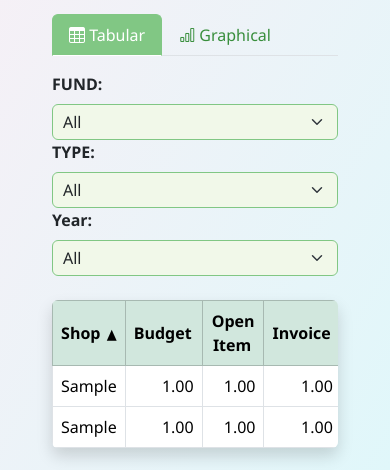
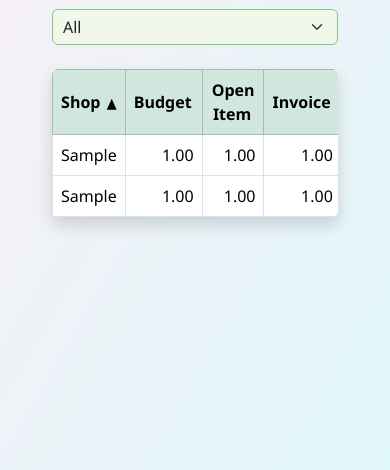
Before and after one commit to GeetishM/Dashboard, a Django app: page /shop-wise/ in a window 390 px wide. Shown: the part 1218-1688 px from the top of the page. Run offline with Django 4.2, Linux system fonts and the light colour scheme; tables that the repository leaves empty hold one stand-in row (values such as "Sample post").

Commit message:
Shop_Wise.html changes

```diff
--- a/dashboard/management_report/templates/management_report/shop_wise.html
+++ b/dashboard/management_report/templates/management_report/shop_wise.html
@@ -4,48 +4,21 @@
 {% block content %}
 <div class="container py-4">
   <div class="d-flex align-items-center mb-4">
-    <img src="https://img.icons8.com/color/48/000000/shop.png" alt="Shop Icon" class="me-2"/>
     <h2 class="mb-0 fw-bold text-success">Budget Analysis Shop-Wise</h2>
   </div>
 
-  <!-- Tab Navigation -->
-  <ul class="nav nav-tabs mb-3" id="viewTabs" role="tablist">
-    <li class="nav-item" role="presentation">
-      <button class="nav-link active" id="tabular-tab" data-bs-toggle="tab" data-bs-target="#tabularView"
-        type="button" role="tab" aria-controls="tabularView" aria-selected="true">
-        <i class="bi bi-table"></i> Tabular
-      </button>
-    </li>
-    <li class="nav-item" role="presentation">
-      <button class="nav-link" id="graphical-tab" data-bs-toggle="tab" data-bs-target="#graphicalView"
-        type="button" role="tab" aria-controls="graphicalView" aria-selected="false">
-        <i class="bi bi-bar-chart"></i> Graphical
-      </button>
-    </li>
-  </ul>
-
   <!-- Filter Controls -->
   <div class="row mb-4">
-    <div class="col-md-3">
+    <div class="col-md-2">
       <label for="fundFilter" class="form-label"><strong>FUND:</strong></label>
       <select id="fundFilter" class="form-select">
         <option value="all" selected>All</option>
-        <option value="MAIN">MAIN</option>
-        <option value="CRC">CRC</option>
-        <option value="CS">CS</option>
-        <option value="HSCL">HSCL</option>
-        <option value="SP">SP</option>
+        {% for fund in fund_list %}
+        <option value="{{ fund }}">{{ fund }}</option>
+        {% endfor %}
       </select>
     </div>
-    <div class="col-md-3">
-      <label for="typeFilter" class="form-label"><strong>TYPE:</strong></label>
-      <select id="typeFilter" class="form-select">
-        <option value="all" selected>All</option>
-        <option value="STORE-SPARES">STORE-SPARES</option>
-        <option value="OTHER-SERVICES">OTHER-SERVICES</option>
-      </select>
-    </div>
-    <div class="col-md-3">
+    <div class="col-md-2">
       <label for="yearFilter" class="form-label"><strong>Year:</strong></label>
       <select id="yearFilter" class="form-select">
         <option value="all" selected>All</option>
@@ -54,11 +27,27 @@
         {% endfor %}
       </select>
     </div>
+    <div class="col-md-3">
+      <label for="citemFilter" class="form-label"><strong>CITEM:</strong></label>
+      <select id="citemFilter" class="form-select">
+        <option value="all" selected>All</option>
+        {% for citem in citem_list %}
+        <option value="{{ citem }}">{{ citem }}</option>
+        {% endfor %}
+      </select>
+    </div>
+    <div class="col-md-3">
+      <label for="shopFilter" class="form-label"><strong>Shop:</strong></label>
+      <select id="shopFilter" class="form-select">
+        <option value="all" selected>All</option>
+        {% for shop in shop_list %}
+        <option value="{{ shop }}">{{ shop }}</option>
+        {% endfor %}
+      </select>
+    </div>
   </div>
 
-  <div class="tab-content">
-    <!-- Tabular View -->
-    <div class="tab-pane fade show active" id="tabularView" role="tabpanel" aria-labelledby="tabular-tab">
+  <!-- Tabular View Only -->
   <div class="table-responsive shadow rounded" style="max-height: 600px; overflow-y: auto;">
     <table class="table table-bordered table-hover align-middle text-center mb-0" id="shopBudgetTable">
       <thead class="table-success sticky-top">
@@ -72,16 +61,17 @@
         </tr>
       </thead>
       <tbody id="lazyTableBody"></tbody>
+      <tfoot id="totalsRow" style="display:none;">
+        <tr class="table-warning fw-bold">
+          <td>Total</td>
+          <td id="totalBudget"></td>
+          <td id="totalOpitems"></td>
+          <td id="totalInvoice"></td>
+          <td id="totalAvBudget"></td>
+          <td></td>
+        </tr>
+      </tfoot>
     </table>
-      </div>
-    </div>
-    <!-- Graphical View -->
-    <div class="tab-pane fade" id="graphicalView" role="tabpanel" aria-labelledby="graphical-tab">
-      <div class="card shadow rounded p-0 d-flex align-items-stretch justify-content-stretch"
-        style="min-height:400px; height:60vh; width:100%;">
-        <canvas id="shopBarChart" style="width:100% !important; height:100% !important; display:block;"></canvas>
-      </div>
-    </div>
   </div>
 </div>
 
@@ -89,9 +79,6 @@
 
 <!-- Bootstrap Icons CDN (for tab icons) -->
 <link rel="stylesheet" href="https://cdn.jsdelivr.net/npm/bootstrap-icons@1.11.3/font/bootstrap-icons.css">
-
-<!-- Add Chart.js CDN here -->
-<script src="https://cdn.jsdelivr.net/npm/chart.js"></script>
 
 <style>
   .table th, .table td {
@@ -113,7 +100,7 @@
     font-weight: 500;
   }
   .table-hover tbody tr:hover {
-    background-color: #f0f4c3;
+    background-color: #dcedc8 !important; /* lighter green */
   }
   .sortable {
     cursor: pointer;
@@ -123,13 +110,50 @@
     font-size: 0.9em;
     margin-left: 2px;
   }
-  #shopBarChart {
-    width: 100% !important;
-    height: 100% !important;
-    display: block;
+
+  /* Custom Scrollbar for Table */
+  .table-responsive {
+    scrollbar-width: thin;
+    scrollbar-color: #81c784 #f1f8e9;
   }
-  .card > #shopBarChart {
-    flex: 1 1 auto;
+  .table-responsive::-webkit-scrollbar {
+    width: 10px;
+    background: #f1f8e9;
+    border-radius: 8px;
+  }
+  .table-responsive::-webkit-scrollbar-thumb {
+    background: #81c784;
+    border-radius: 8px;
+    border: 2px solid #f1f8e9;
+  }
+  .table-responsive::-webkit-scrollbar-thumb:hover {
+    background: #388e3c;
+  }
+
+  /* Custom Scrollbar for Filter Dropdowns */
+  .form-select {
+    scrollbar-width: thin;
+    scrollbar-color: #81c784 #f1f8e9;
+  }
+  .form-select::-webkit-scrollbar {
+    width: 8px;
+    background: #f1f8e9;
+    border-radius: 8px;
+  }
+  .form-select::-webkit-scrollbar-thumb {
+    background: #81c784;
+    border-radius: 8px;
+    border: 2px solid #f1f8e9;
+  }
+  .form-select::-webkit-scrollbar-thumb:hover {
+    background: #388e3c;
+  }
+
+  /* Custom option hover for Chrome/Edge */
+  select.form-select option:hover,
+  select.form-select option:checked {
+    background: #f0f4c3 !important; /* light green */
+    color: #388e3c !important;
   }
 </style>
 
@@ -137,16 +161,21 @@
   document.addEventListener("DOMContentLoaded", function () {
     const allRowsData = JSON.parse(document.getElementById('budgetData').textContent);
     const fundFilter = document.getElementById('fundFilter');
-    const typeFilter = document.getElementById('typeFilter');
     const yearFilter = document.getElementById('yearFilter');
+    const citemFilter = document.getElementById('citemFilter');
+    const shopFilter = document.getElementById('shopFilter');
     const tbody = document.getElementById('lazyTableBody');
     const table = document.getElementById('shopBudgetTable');
+    const totalsRow = document.getElementById('totalsRow');
+    const totalBudget = document.getElementById('totalBudget');
+    const totalOpitems = document.getElementById('totalOpitems');
+    const totalInvoice = document.getElementById('totalInvoice');
+    const totalAvBudget = document.getElementById('totalAvBudget');
     const chunkSize = 50;
     let filteredRows = allRowsData;
     let currentIndex = 0;
     let sortColumn = "shop";
     let sortAsc = true;
-    let chartInstance = null;
 
     function compare(a, b, col, asc) {
       if (typeof a[col] === "string") {
@@ -158,12 +187,14 @@
 
     function filterRows() {
       const fund = fundFilter.value;
-      const type = typeFilter.value;
       const year = yearFilter.value;
+      const citem = citemFilter.value;
+      const shop = shopFilter.value;
       return allRowsData.filter(row =>
         (fund === "all" || row.fonds === fund) &&
-        (type === "all" || row.type === type) &&
-        (year === "all" || row.gjahr == year)
+        (year === "all" || row.gjahr == year) &&
+        (citem === "all" || row.citem === citem) &&
+        (shop === "all" || row.shop === shop)
       );
     }
 
@@ -186,100 +217,35 @@
       currentIndex += chunkSize;
     }
 
+    function renderTotals() {
+      // Show totals only if FUND and YEAR are all filtered (not "All")
+      const fund = fundFilter.value;
+      const year = yearFilter.value;
+      if (fund !== "all" && year !== "all") {
+        let tBudget = 0, tOpitems = 0, tInvoice = 0, tAvBudget = 0;
+        filteredRows.forEach(row => {
+          tBudget += Number(row.budget) || 0;
+          tOpitems += Number(row.opitems) || 0;
+          tInvoice += Number(row.invoice) || 0;
+          tAvBudget += Number(row.av_budget) || 0;
+        });
+        totalBudget.textContent = tBudget.toLocaleString(undefined, {maximumFractionDigits:2});
+        totalOpitems.textContent = tOpitems.toLocaleString(undefined, {maximumFractionDigits:2});
+        totalInvoice.textContent = tInvoice.toLocaleString(undefined, {maximumFractionDigits:2});
+        totalAvBudget.textContent = tAvBudget.toLocaleString(undefined, {maximumFractionDigits:2});
+        totalsRow.style.display = '';
+      } else {
+        totalsRow.style.display = 'none';
+      }
+    }
+
     function resetAndRender() {
       tbody.innerHTML = '';
       currentIndex = 0;
       filteredRows = filterRows();
       filteredRows.sort((a, b) => compare(a, b, sortColumn, sortAsc));
       renderChunk();
-      renderBarChart();
-    }
-
-    function getChartData(rows) {
-      // Group by shop and sum values
-      const grouped = {};
-      rows.forEach(row => {
-        if (!grouped[row.shop]) {
-          grouped[row.shop] = { budget: 0, payment: 0, invoice: 0 };
-        }
-        grouped[row.shop].budget += row.budget;
-        grouped[row.shop].payment += row.opitems; // Assuming 'opitems' means 'payment'
-        grouped[row.shop].invoice += row.invoice;
-      });
-      const labels = Object.keys(grouped);
-      const budgets = labels.map(shop => grouped[shop].budget);
-      const payments = labels.map(shop => grouped[shop].payment);
-      const invoices = labels.map(shop => grouped[shop].invoice);
-      return { labels, budgets, payments, invoices };
-    }
-
-    function renderBarChart() {
-      const ctx = document.getElementById('shopBarChart').getContext('2d');
-      const { labels, budgets, payments, invoices } = getChartData(filteredRows);
-
-      if (chartInstance) chartInstance.destroy();
-
-      chartInstance = new Chart(ctx, {
-        type: 'bar',
-        data: {
-          labels: labels,
-          datasets: [
-            {
-              label: 'Budget',
-              data: budgets,
-              backgroundColor: '#81c784'
-            },
-            {
-              label: 'Payment',
-              data: payments,
-              backgroundColor: '#64b5f6'
-            },
-            {
-              label: 'Invoice',
-              data: invoices,
-              backgroundColor: '#ffb74d'
-            }
-          ]
-        },
-        options: {
-          responsive: true,
-          maintainAspectRatio: false, // <-- Add this line
-          plugins: {
-            legend: { position: 'top' },
-            title: { display: true, text: 'Budget vs. Actuals by Shop' },
-            tooltip: {
-              enabled: true,
-              callbacks: {
-                label: function(context) {
-                  // Show value with 2 decimals
-                  return context.dataset.label + ': ' + context.parsed.y.toFixed(2);
-                }
-              }
-            }
-          },
-          scales: {
-            x: { stacked: false },
-            y: { beginAtZero: true }
-          },
-          onClick: function(evt, elements) {
-            if (elements.length > 0) {
-              const chart = elements[0];
-              const shop = this.data.labels[chart.index];
-              // Find the row for this shop
-              const shopRows = filteredRows.filter(row => row.shop === shop);
-              let msg = `Details for ${shop}:\n`;
-              shopRows.forEach((row, idx) => {
-                msg += `Year: ${row.gjahr}, Budget: ${row.budget.toFixed(2)}, Payment: ${row.opitems.toFixed(2)}, Invoice: ${row.invoice.toFixed(2)}\n`;
-              });
-              alert(msg);
-            }
-          },
-          hover: {
-            mode: 'nearest',
-            intersect: true
-          }
-        }
-      });
+      renderTotals();
     }
 
     // Sorting
@@ -292,34 +258,22 @@
           sortColumn = col;
           sortAsc = true;
         }
-        // Update sort indicators
         table.querySelectorAll('.sort-indicator').forEach(span => span.textContent = '');
         th.querySelector('.sort-indicator').textContent = sortAsc ? '▲' : '▼';
         resetAndRender();
       });
     });
-    // Initial sort indicator
     table.querySelector('th[data-sort="shop"] .sort-indicator').textContent = '▲';
-    // Initial load
     resetAndRender();
-    // Filter change;
-    [fundFilter, typeFilter, yearFilter].forEach(filter => {
+    [fundFilter, yearFilter, citemFilter, shopFilter].forEach(filter => {
       filter.addEventListener('change', resetAndRender);
     });
-    // Scroll lazy loading
     document.querySelector('.table-responsive').addEventListener('scroll', function () {
       const nearBottom = this.scrollTop + this.clientHeight >= this.scrollHeight - 10;
       if (nearBottom && currentIndex < filteredRows.length) {
         renderChunk();
       }
     });
-    // Update chart when filters change
-    [fundFilter, typeFilter, yearFilter].forEach(filter => {
-      filter.addEventListener('change', updateChartIfVisible);
-    });
-
-    // Update chart when switching to Graphical tab
-    document.getElementById('graphical-tab').addEventListener('shown.bs.tab', renderBarChart);
   });
 </script>
 {% endblock %}
--- a/dashboard/management_report/views.py
+++ b/dashboard/management_report/views.py
@@ -7,41 +7,54 @@ def home(request):
 # --- Budget Analysis Views ---
 
 def shop_wise_budget(request):
-    # Fetch STORE-SPARES data and add type
+    # Fetch all data from both tables, add 'type' for internal distinction
     store_spares = BudgetData.objects.all().values(
-        'fonds', 'shop', 'budget', 'opitems', 'invoice', 'av_budget', 'gjahr'
+        'fonds', 'shop', 'budget', 'opitems', 'invoice', 'av_budget', 'gjahr', 'citem', 'fictr', 'fund_center'
     )
     store_spares = [
         {**row, 'type': 'STORE-SPARES'} for row in store_spares
     ]
 
-    # Fetch OTHER-SERVICES data and add type
     other_services = BudgetDataOther.objects.all().values(
-        'fonds', 'shop', 'budget', 'opitems', 'invoice', 'av_budget', 'gjahr'
+        'fonds', 'shop', 'budget', 'opitems', 'invoice', 'av_budget', 'gjahr', 'citem', 'fictr', 'fund_center'
     )
     other_services = [
         {**row, 'type': 'OTHER-SERVICES'} for row in other_services
     ]
 
     # Merge both lists
-    budget_data = list(store_spares) + list(other_services)
+    budget_data = store_spares + other_services
 
-    # Get unique years for the filter dropdown
-    years = set(row['gjahr'] for row in budget_data)
-    year_list = sorted(years)
+    # Prepare unique filter lists (from both tables)
+    shop_list = sorted({row['shop'] for row in budget_data})
+    fund_list = sorted({row['fonds'] for row in budget_data})
+    citem_list = sorted({row['citem'] for row in budget_data})
+    year_list = sorted({row['gjahr'] for row in budget_data})
 
     context = {
         'budget_data': budget_data,
+        'shop_list': shop_list,
+        'fund_list': fund_list,
+        'citem_list': citem_list,
         'year_list': year_list,
     }
     return render(request, 'management_report/shop_wise.html', context)
 
 def fund_wise(request):
-    queryset = BudgetData.objects.all().order_by('gjahr', 'fonds')
-    year_list = sorted(set(queryset.values_list('gjahr', flat=True)))
-    data = list(queryset.values(
+    # Fetch data from both tables
+    store_spares = BudgetData.objects.all().values(
         'fonds', 'budget', 'opitems', 'invoice', 'av_budget', 'gjahr'
-    ))
+    )
+    other_services = BudgetDataOther.objects.all().values(
+        'fonds', 'budget', 'opitems', 'invoice', 'av_budget', 'gjahr'
+    )
+
+    # Merge both lists
+    data = list(store_spares) + list(other_services)
+
+    # Prepare unique year list for filter
+    year_list = sorted({row['gjahr'] for row in data})
+
     return render(request, 'management_report/fund_wise.html', {
         'data': data,
         'year_list': year_list,
```
Also changed, not shown: dashboard/management_report/templates/management_report/fund_wise.html (+3 -44 lines). Lines whose indentation alone changed are shown as unchanged.
